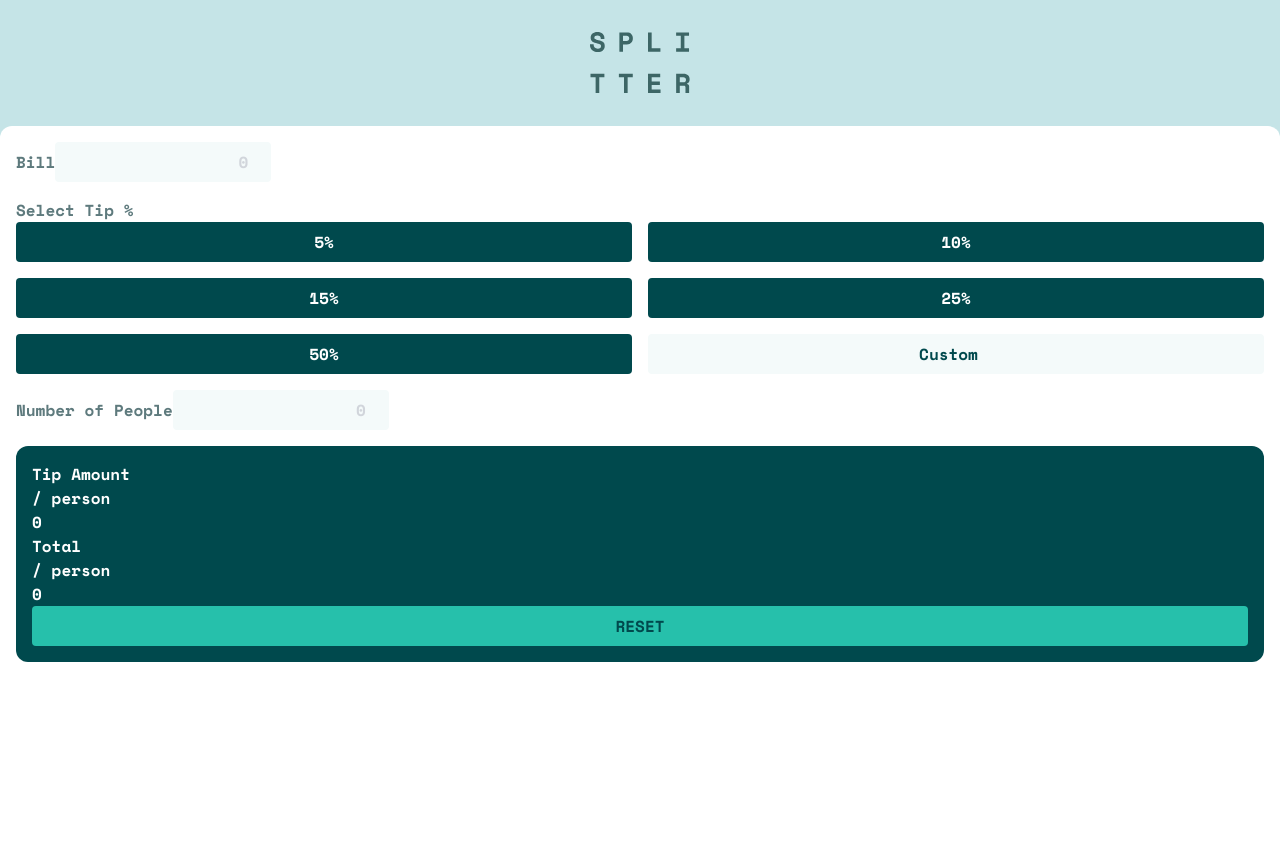
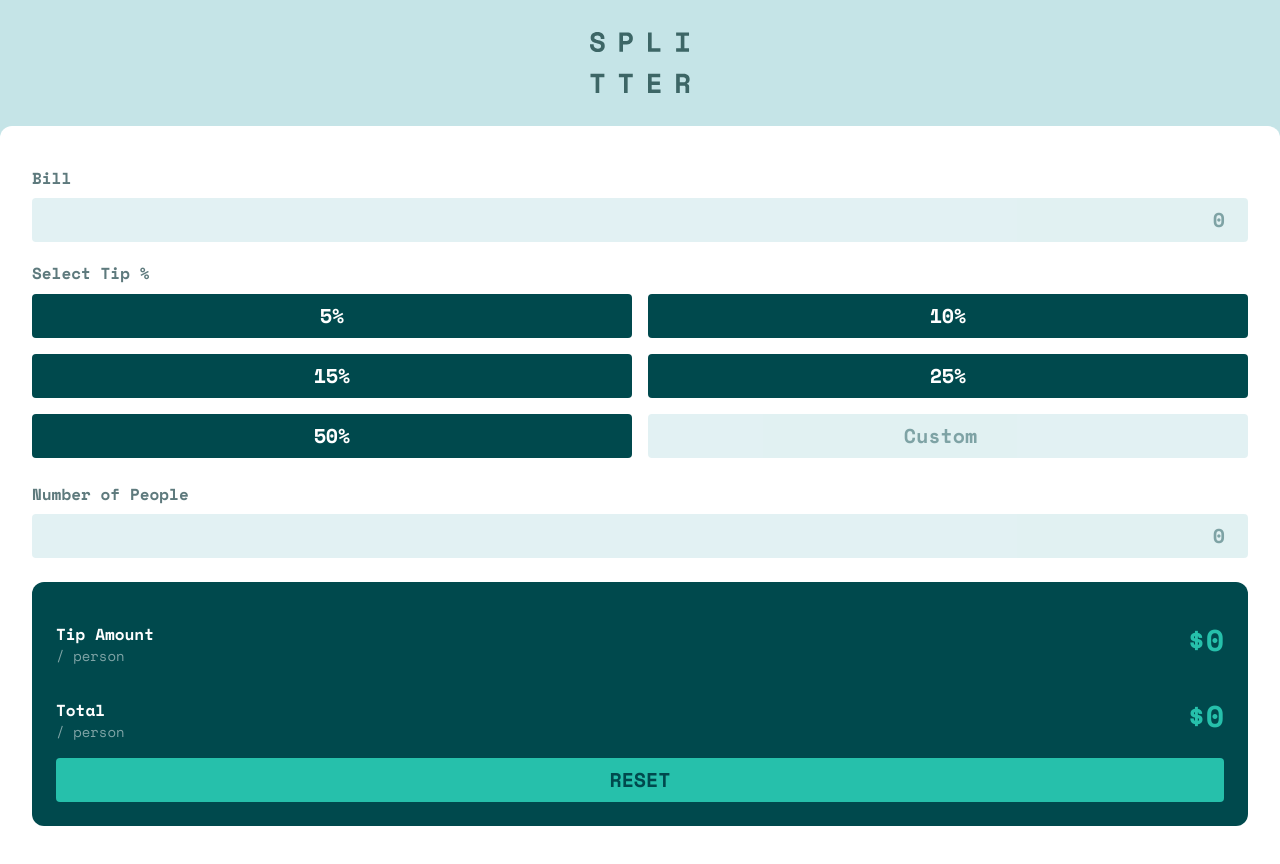
Before and after one commit to puyanwei/tip-calculator, a Next.js app: page / in a window 1280 px wide. Before the commit the page ends 800 px from the top, so only its background shows below. Built offline with nearby package versions, Linux system fonts and the light colour scheme.

Commit message:
label compoent, styling tweaks

```diff
--- a/components/InputBox.tsx
+++ b/components/InputBox.tsx
@@ -16,10 +16,10 @@ const iconMap = {
 
 export function InputBox({ placeholder, type, icon = "dollar" }: InputBoxProps) {
   const placeholderTextAlignment = placeholder === "Custom" ? "text-center" : "text-right"
-  const placeholderTextColor = placeholder === "0" ? "placeholder:text-gray-300" : ""
+  const placeholderTextColor = placeholder === "0" ? "placeholder:text-dark-cyan" : ""
   return (
     <input
-      className={`rounded p-2 bg-gray-cyan-50 text-dark-cyan text-gray placeholder:text-dark-cyan ${placeholderTextAlignment} ${placeholderTextColor}`}
+      className={`rounded p-2 bg-gray-cyan-100 text-dark-cyan text-gray placeholder:text-dark-cyan opacity-50 ${placeholderTextAlignment} ${placeholderTextColor}`}
       type="number"
       placeholder={placeholder}
     />
--- /dev/null
+++ b/components/Label.tsx
@@ -0,0 +1,7 @@
+interface LabelProps {
+  children: string
+}
+
+export function Label({ children }: LabelProps) {
+  return <label className="my-2 text-base">{children}</label>
+}
--- a/containers/Calculator.tsx
+++ b/containers/Calculator.tsx
@@ -1,5 +1,6 @@
 import { Button } from "../components/Button"
 import { InputBox } from "../components/InputBox"
+import { Label } from "../components/Label"
 import { TippingSummary } from "./TippingSummary"
 
 export function Calculator() {
@@ -9,15 +10,15 @@ export function Calculator() {
     console.log("handleTipPercentageClick")
   }
   return (
-    <div className="bg-white rounded-t-xl flex flex-col gap-4 p-4">
-      <div>
-        <label>Bill</label>
+    <div className="bg-white rounded-t-xl flex flex-col gap-4 p-8 text-xl">
+      <div className="flex flex-col">
+        <Label>Bill</Label>
         <InputBox placeholder="0" type="number" />
       </div>
 
       <div>
-        <label>Select Tip %</label>
-        <div className="grid grid-cols-2 gap-4">
+        <Label>Select Tip %</Label>
+        <div className="grid grid-cols-2 gap-4 mt-2">
           {tipPercentages.map((tipPercentage) => (
             <Button onClick={handleTipPercentageClick} key={tipPercentage}>
               {tipPercentage}
@@ -27,8 +28,8 @@ export function Calculator() {
         </div>
       </div>
 
-      <div>
-        <label>Number of People</label>
+      <div className="flex flex-col">
+        <Label>Number of People</Label>
         <InputBox type="number" placeholder="0" />
       </div>
 
--- a/containers/TippingSummary.tsx
+++ b/containers/TippingSummary.tsx
@@ -8,21 +8,21 @@ export function TippingSummary() {
     console.log("handleResetClick")
   }
   return (
-    <div className=" rounded-xl p-4 bg-dark-cyan text-white">
-      <div>
-        <div>
-          <div>Tip Amount</div>
-          <div>/ person</div>
+    <div className="rounded-xl p-6 bg-dark-cyan text-white my-2">
+      <div className="grid grid-cols-2">
+        <div className="my-4">
+          <div className="text-base font-semibold">Tip Amount</div>
+          <div className="text-sm font-light opacity-50">/ person</div>
         </div>
-        <div>{totalPerPerson}</div>
+        <div className="text-right text-3xl my-4 text-cyan">${totalPerPerson}</div>
       </div>
       <div>
-        <div>
-          <div>
-            <div>Total</div>
-            <div>/ person</div>
+        <div className="grid grid-cols-2">
+          <div className="my-4">
+            <div className="text-base font-semibold">Total</div>
+            <div className="text-sm font-light opacity-50">/ person</div>
           </div>
-          <div>{totalAmount}</div>
+          <div className="text-right text-3xl my-4 text-cyan">${totalAmount}</div>
         </div>
       </div>
 
```
